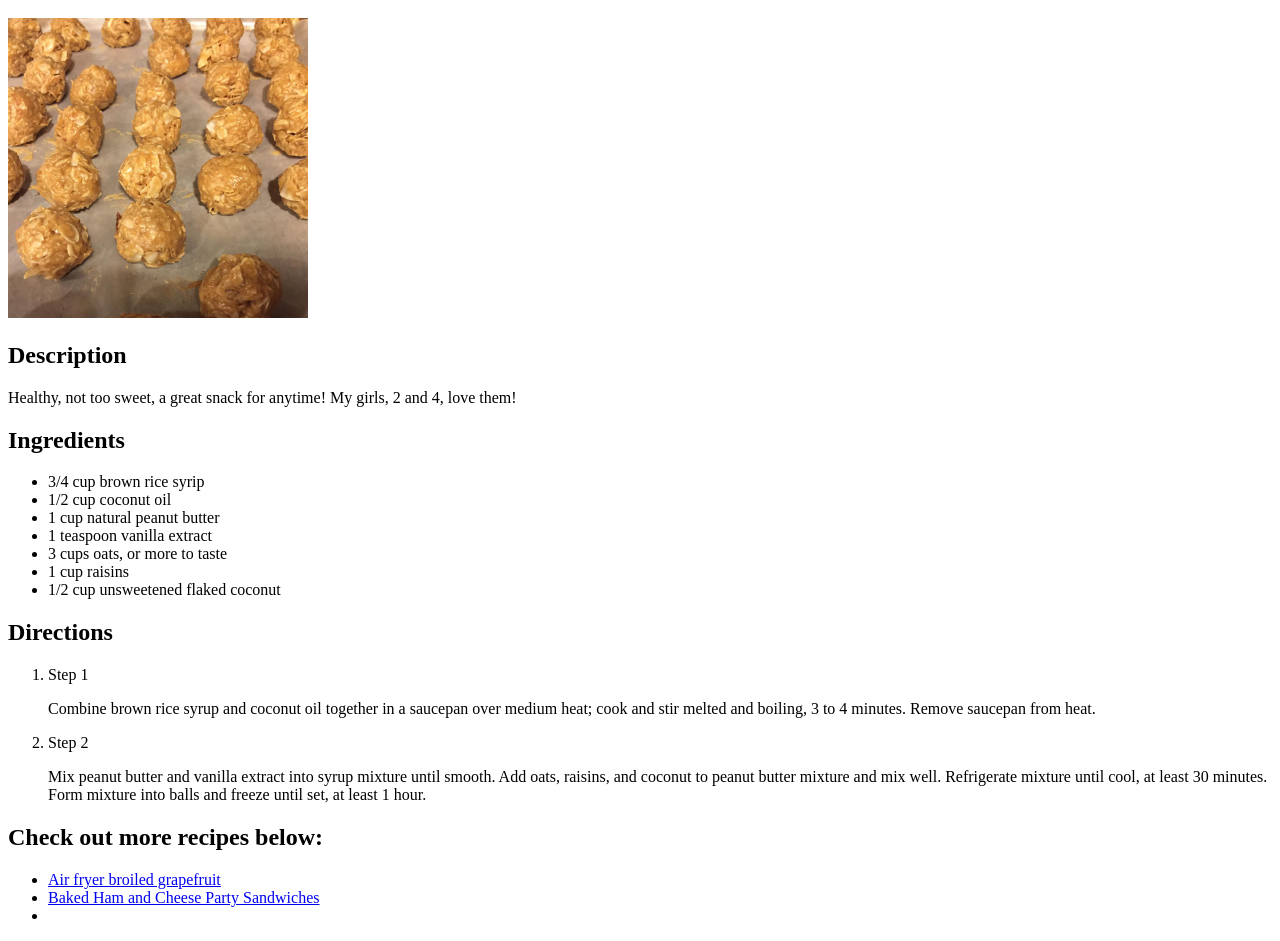
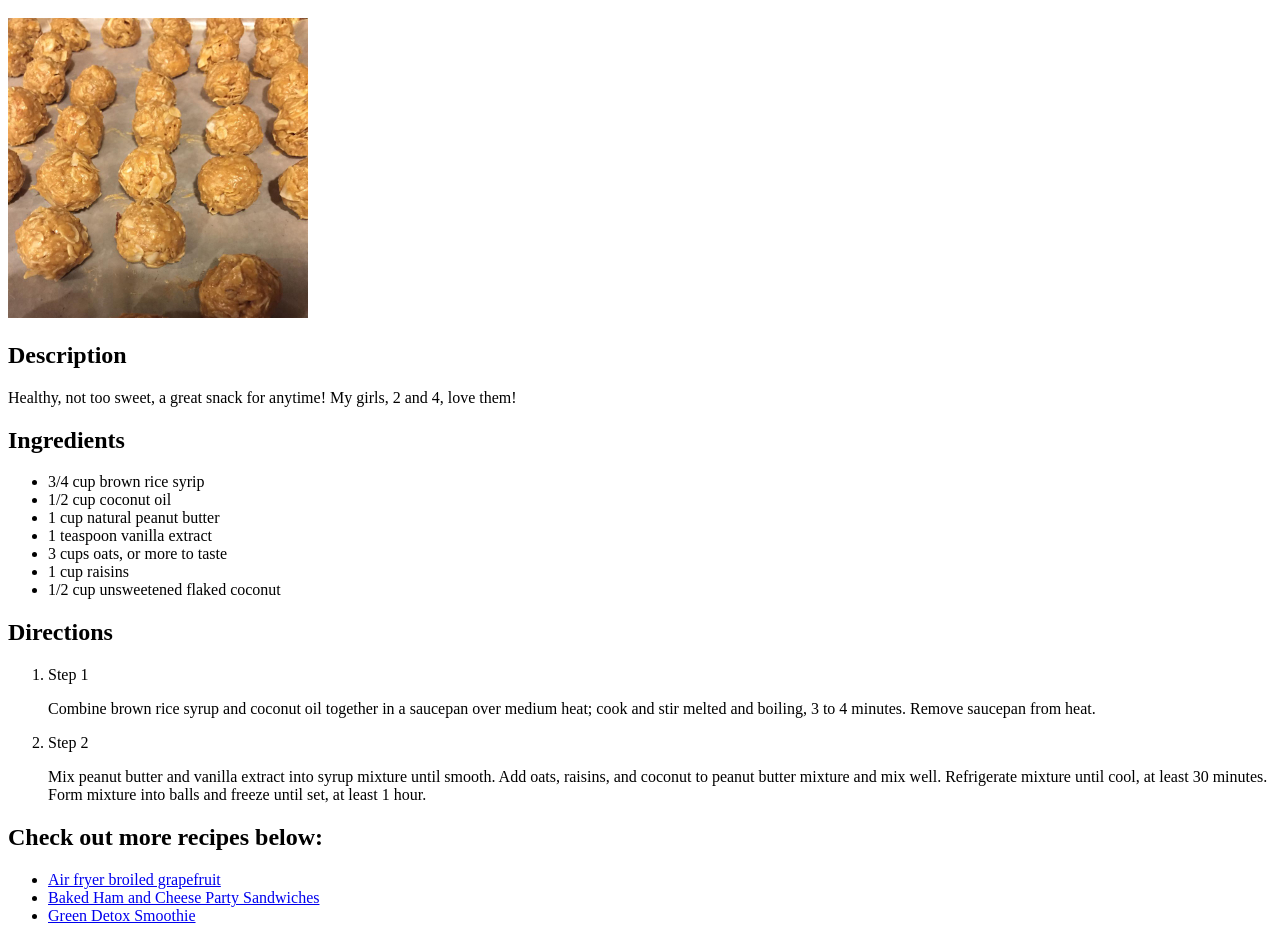
Before and after one commit to cmoune28/odin-recipes, a plain HTML site: page danielfastpeanut.html in a window 1280 px wide. Shown: the part 49-990 px from the top of the page. Drawn offline with Linux system fonts and the light colour scheme.

Commit message:
01/01/2022  11:13PM

```diff
--- a/danielfastpeanut.html
+++ b/danielfastpeanut.html
@@ -41,7 +41,7 @@
         <ul>
             <li><a href="index.html">Air fryer broiled grapefruit</a></li>
             <li><a href="bakedhamsandwiches.html">Baked Ham and Cheese Party Sandwiches</a></li>
-            <li></li>
+            <li><a href="greendetox.html">Green Detox Smoothie</a></li>
         </ul>
     </body>
 </html>
```
